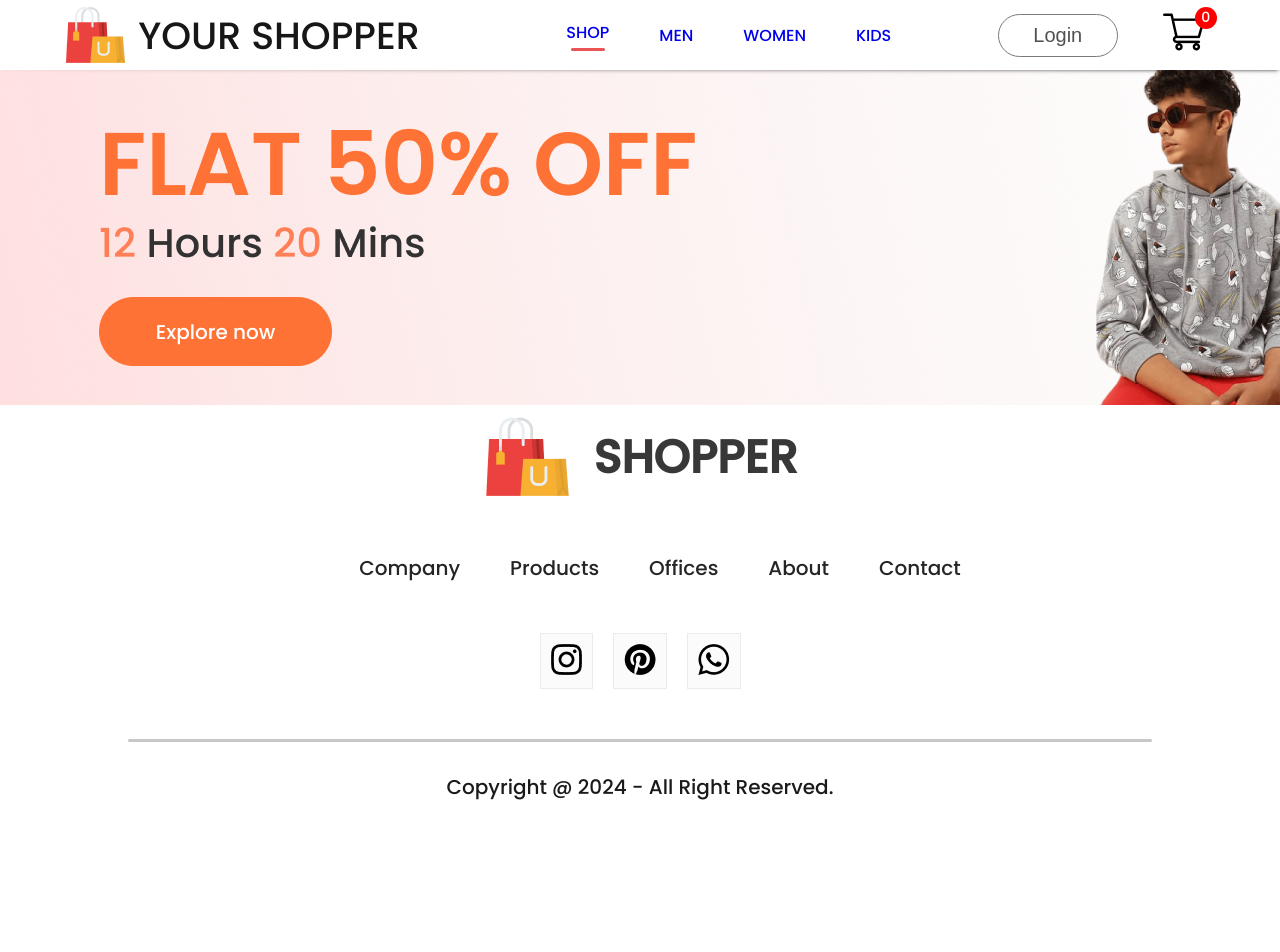
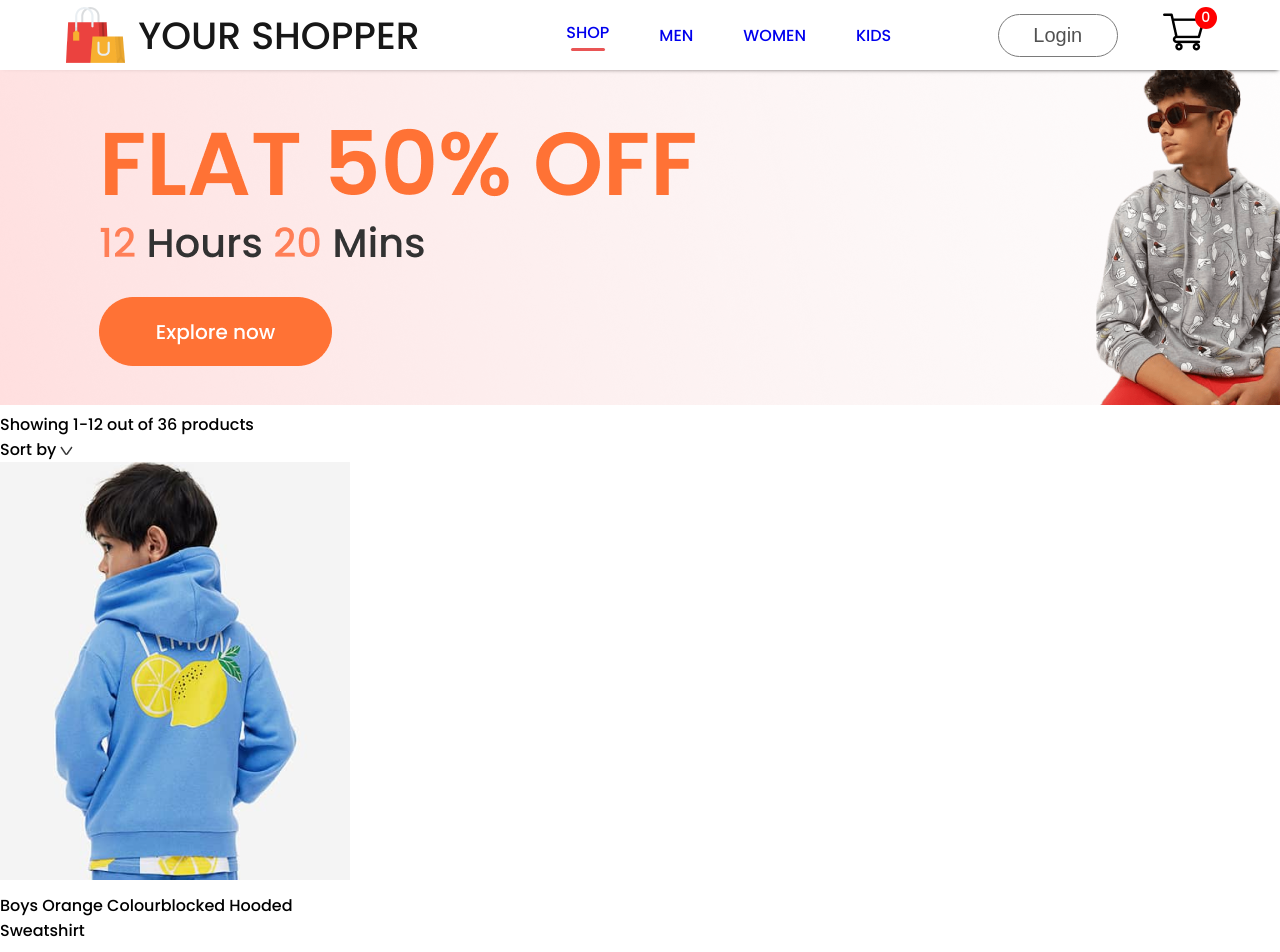
Before and after one commit to Deshan001/E-Commerce, a React (Create React App) app: page /kids in a window 1280 px wide. Shown: the top 952 px of the page. Before the commit the page ends 832 px from the top, so only its background shows below. Built offline with nearby package versions, Linux system fonts and the light colour scheme.

Commit message:
shop category created

```diff
--- a/src/Pages/ShopCategory.jsx
+++ b/src/Pages/ShopCategory.jsx
@@ -1,12 +1,32 @@
 import React, { useCallback, useContext } from 'react'
 import './CSS/ShopCategory.css'
 import { ShopContext } from '../Context/ShopContext'
+import dropdown_icon from '../Components/Assets/dropdown_icon.png'
+import Item from '../Components/Item/Item'
 
 const ShopCategory = (props) => {
   const {all_product} = useContext(ShopContext)
   return (
     <div className='shop-category'>
       <img src={props.banner} alt=''></img>
+      <div className="shopcategory-indexSort">
+        <p>
+          <span>Showing 1-12</span> out of 36 products
+        </p>
+        <div className="shopcategory-sort">
+          Sort by <img src={dropdown_icon} alt="" />
+        </div>
+      </div>
+      <div className="shopcategory-products">
+        {all_product.map((item,i)=>{
+          if(props.category===item.category){
+            return <Item key={i} id={item.id} name={item.name} image={item.image} new_price={item.new_price} old_price={item.old_price}/>
+          }
+          else{
+            return null;
+          }
+        })}
+      </div>
     </div>
   )
 }
```
